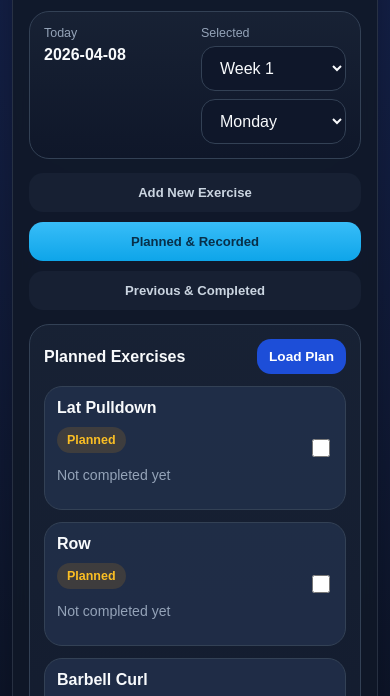
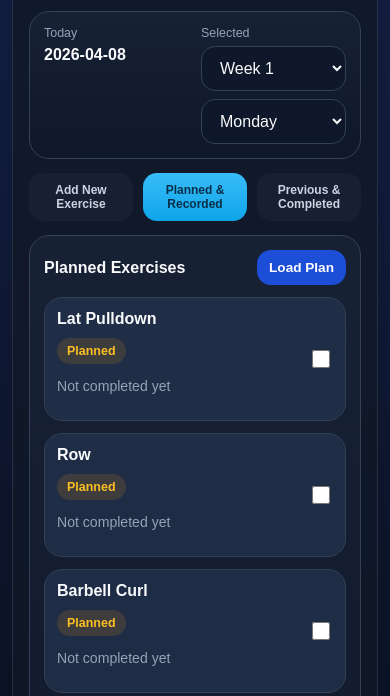
Before and after one commit to LittleBlackBird/workout_tracker, a plain HTML site: page index.html in a window 390 px wide. Shown: the part 104-800 px from the top of the page. Drawn offline with Linux system fonts and the light colour scheme.

Commit message:
Update style.css

```diff
--- a/style.css
+++ b/style.css
@@ -434,3 +434,17 @@ select:focus {
     grid-template-columns: 1fr;
   }
 }
+
+@media (max-width: 768px) {
+  .tabs {
+    display: grid !important;
+    grid-template-columns: 1fr 1fr 1fr !important;
+    gap: 8px;
+  }
+
+  .tab-btn {
+    width: 100%;
+    font-size: 0.75rem;
+    padding: 10px 6px;
+  }
+}
```
